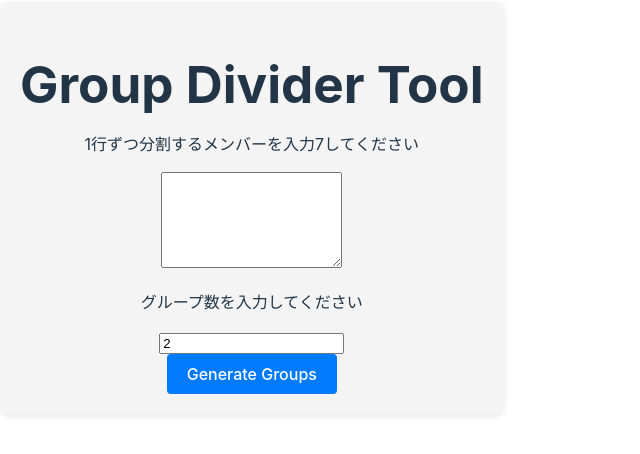
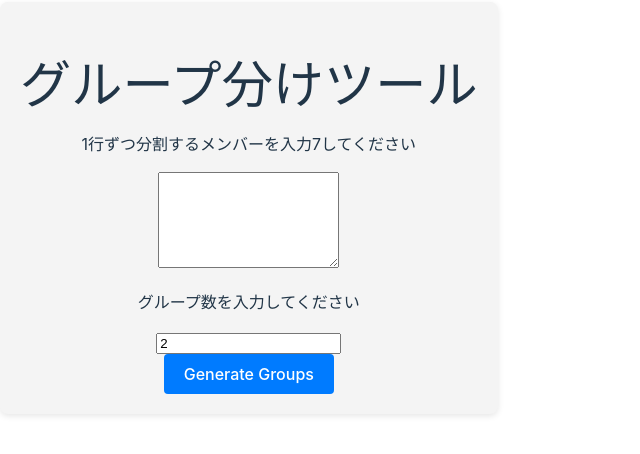
Before and after one commit to rami2076/groups, a React (Vite) app: page / in a window 1280 px wide. Shown: the part 192-646 px from the top of the page, without its empty margins (0-640 px from the left). Built offline with nearby package versions, Linux system fonts and the light colour scheme.

Commit message:
文言修正

```diff
--- a/src/components/organisms/GroupGenerator.tsx
+++ b/src/components/organisms/GroupGenerator.tsx
@@ -46,7 +46,7 @@ const GroupGenerator: React.FC<GroupGeneratorProps> = ({
 
     return (
         <div>
-            <h1>Group Divider Tool</h1>
+            <h1>グループ分けツール</h1>
             <ParticipantsInput value={participants} onChange={onParticipantsChange}/>
             <GroupCountInput value={groupCount} onChange={onGroupCountChange}/>
             <Button onClick={generateGroups}>Generate Groups</Button>
```
